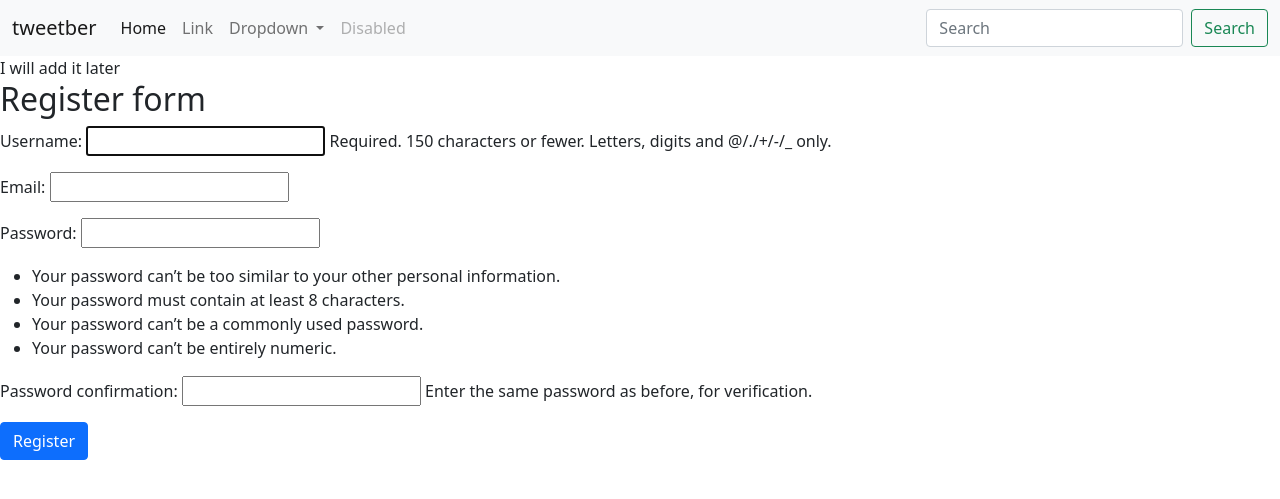
After one commit to rashelpk201/myproject, a Django app: page /tweet/register/ in a window 1280 px wide. The commit adds this page. Shown: the top 499 px of the page. Run offline with Django 4.2, Linux system fonts and the light colour scheme.

Commit message:
Initial commit

```diff
--- a/config/settings.py
+++ b/config/settings.py
@@ -138,3 +138,8 @@
 
 STATIC_URL = 'static/'
 STAICFILES_DIRS = [os.path.join(BASE_DIR, 'static')]
+
+LOGIN_URL = '/account/login'
+LOGIN_REDIRECT_URL = '/tweet/'
+LOGOUT_REDIRECT_URL = '/accounts/login/'
+REGISTER_URL = '/account/register'
--- a/config/urls.py
+++ b/config/urls.py
@@ -19,11 +19,13 @@
 from django.conf import settings
 from django.conf.urls.static import static
 from tweet import views
+from django.contrib.auth.urls import views as auth_views
 
 
 urlpatterns = [
     path('admin/', admin.site.urls),
     path('', views.home, name='home'),
     path('tweet/', include('tweet.urls')),
-    path('accounts/', include('django.contrib.auth.urls')),
+    path('account/', include('django.contrib.auth.urls')),
+
 ] + static(settings.MEDIA_URL, document_root=settings.MEDIA_ROOT)
--- a/templates/layout.html
+++ b/templates/layout.html
@@ -13,6 +13,9 @@
       my project Django
     {% endblock title %}
   </title>
+
+
+
 </head>
 <body>
 
--- /dev/null
+++ b/templates/registration/register.html
@@ -0,0 +1,11 @@
+{% extends "layout.html" %}
+
+{% block content %}
+<h2>Register form</h2>
+
+<form method="post">
+    {% csrf_token %}
+    {{ form.as_p }}
+    <button class="btn btn-primary">Register</button>
+</form>
+{% endblock %}
--- a/tweet/forms.py
+++ b/tweet/forms.py
@@ -1,7 +1,16 @@
 from django import forms
 from .models import Tweet
+from django.contrib.auth.forms import UserCreationForm
+from django.contrib.auth.models import User
+
 
 class TweetForm(forms.ModelForm):
     class Meta:
         model = Tweet
         fields = ['text', 'photo']
+
+class UserRegistrationForm(UserCreationForm):
+    email = forms.EmailField()
+    class Meta:
+        model = User
+        fields = ['username', 'email', 'password1', 'password2']
--- a/tweet/templates/tweet_list.html
+++ b/tweet/templates/tweet_list.html
@@ -1,4 +1,4 @@
-{% extends "base.html" %}
+{% extends "layout.html" %}
 
 {% block content %}
 
@@ -22,8 +22,11 @@
             <h5 class="card-title">{{ tweet.user.username }}</h5>
             <p class="card-text">{{ tweet.text }}</p>
 
+            {% if tweet.user == user %}
+
             <a href="{% url 'tweet_edit' tweet.id %}" class="btn btn-primary btn-sm">Edit</a>
             <a href="{% url 'tweet_delete' tweet.id %}" class="btn btn-danger btn-sm">Delete</a>
+            {% endif %}
           </div>
 
         </div>
--- a/tweet/urls.py
+++ b/tweet/urls.py
@@ -7,4 +7,6 @@
    path('create/', views.tweet_create, name='tweet_create'),
    path('<int:tweet_id>/edit/', views.tweet_edit, name='tweet_edit'),
    path('<int:tweet_id>/delete/', views.tweet_delete, name='tweet_delete'),
+   path('register/', views.register, name='register'),
+
 ]
--- a/tweet/views.py
+++ b/tweet/views.py
@@ -1,9 +1,11 @@
 from django.shortcuts import render, redirect, get_object_or_404
 from django.http import HttpResponse
 from .models import Tweet
-from .forms import TweetForm
-from django.shortcuts import get_list_or_404
+from .forms import TweetForm, UserRegistrationForm
+from django.shortcuts import get_list_or_404, redirect
 from django.contrib.auth.decorators import login_required
+from django.contrib.auth import login
+
 
 
 # Create your views here.
@@ -85,3 +87,22 @@
         'tweet_confirm_delete.html',
         {'tweet': tweet}
     )
+
+
+def register(request):
+    if request.method == 'POST':
+        form = UserRegistrationForm(request.POST)
+        if form.is_valid():
+            user = form.save(commit=False)
+            user.set_password(form.cleaned_data['password1'])
+            user.save()
+            login(request, user)
+            return redirect('tweet_list')
+    else:
+        form = UserRegistrationForm()
+
+    return render(
+        request,
+        'registration/register.html',
+        {'form': form}
+    )
```
Also changed, not shown: templates/base.html (+7 -0 lines), templates/registration/logged_out.html (added, +10 -0 lines), templates/registration/login.html (added, +17 -0 lines), db.sqlite3, media/tweets/1654077696890-1024x535.png.webp (added), media/tweets/mainbx.webp (added), media/tweets/olivia.jpg (added).
